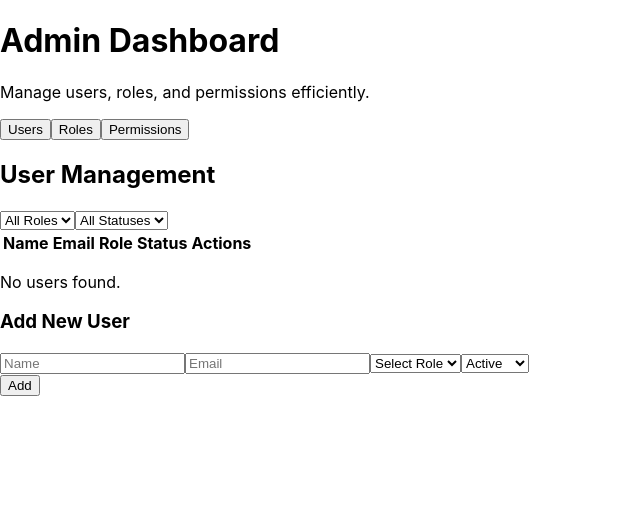
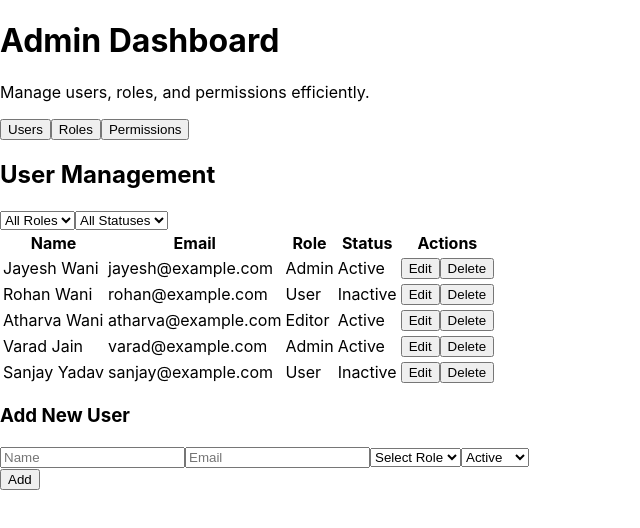
Before and after one commit to JayeshWani7/RBAC-UI, a React (Create React App) app: page / in a window 1280 px wide. Shown: the top 528 px of the page, without its empty margins (0-640 px from the left). Built offline with nearby package versions, Linux system fonts and the light colour scheme.

Commit message:
Add sample users and roles to localStorage if not present

```diff
--- a/src/pages/Roles.jsx
+++ b/src/pages/Roles.jsx
@@ -10,6 +10,26 @@ const Roles = () => {
     const savedRoles = JSON.parse(localStorage.getItem("roles"));
     if (savedRoles) {
       setRoles(savedRoles);
+    } else {
+      const sampleRoles = [
+        {
+          id: 1,
+          name: "Admin",
+          permissions: ["Read", "Write", "Delete"],
+        },
+        {
+          id: 2,
+          name: "Editor",
+          permissions: ["Read", "Write"],
+        },
+        {
+          id: 3,
+          name: "Viewer",
+          permissions: ["Read"],
+        },
+      ];
+      setRoles(sampleRoles);
+      localStorage.setItem("roles", JSON.stringify(sampleRoles));
     }
   }, []);
 
@@ -55,9 +75,7 @@ const Roles = () => {
   const handleUpdateRole = () => {
     if (!editingRole.name) return;
     setRoles(
-      roles.map((role) =>
-        role.id === editingRole.id ? editingRole : role
-      )
+      roles.map((role) => (role.id === editingRole.id ? editingRole : role))
     );
     setEditingRole(null);
   };
--- a/src/pages/Users.jsx
+++ b/src/pages/Users.jsx
@@ -9,10 +9,36 @@ const Users = () => {
   const [newUser, setNewUser] = useState({ name: "", email: "", role: "", status: "Active" });
 
   useEffect(() => {
-    const storedUsers = JSON.parse(localStorage.getItem("users")) || [];
-    const storedRoles = JSON.parse(localStorage.getItem("roles")) || [];
-    setUsers(storedUsers);
-    setRoles(storedRoles);
+    const storedUsers = JSON.parse(localStorage.getItem("users"));
+    const storedRoles = JSON.parse(localStorage.getItem("roles"));
+
+    if (!storedUsers || storedUsers.length === 0) {
+      // Adding 5 sample users
+      const sampleUsers = [
+        { id: 1, name: "Jayesh Wani", email: "jayesh@example.com", role: "Admin", status: "Active" },
+        { id: 2, name: "Rohan Wani", email: "rohan@example.com", role: "User", status: "Inactive" },
+        { id: 3, name: "Atharva Wani", email: "atharva@example.com", role: "Editor", status: "Active" },
+        { id: 4, name: "Varad Jain", email: "varad@example.com", role: "Admin", status: "Active" },
+        { id: 5, name: "Sanjay Yadav", email: "sanjay@example.com", role: "User", status: "Inactive" },
+      ];
+      setUsers(sampleUsers);
+      localStorage.setItem("users", JSON.stringify(sampleUsers));
+    } else {
+      setUsers(storedUsers);
+    }
+
+    if (!storedRoles || storedRoles.length === 0) {
+      // Default roles
+      const defaultRoles = [
+        { id: 1, name: "Admin" },
+        { id: 2, name: "User" },
+        { id: 3, name: "Editor" },
+      ];
+      setRoles(defaultRoles);
+      localStorage.setItem("roles", JSON.stringify(defaultRoles));
+    } else {
+      setRoles(storedRoles);
+    }
   }, []);
 
   useEffect(() => {
@@ -76,7 +102,6 @@ const Users = () => {
     });
   };
 
-  // Filter Logic
   const filteredUsers = users.filter(
     (user) =>
       (roleFilter ? user.role === roleFilter : true) &&
```
